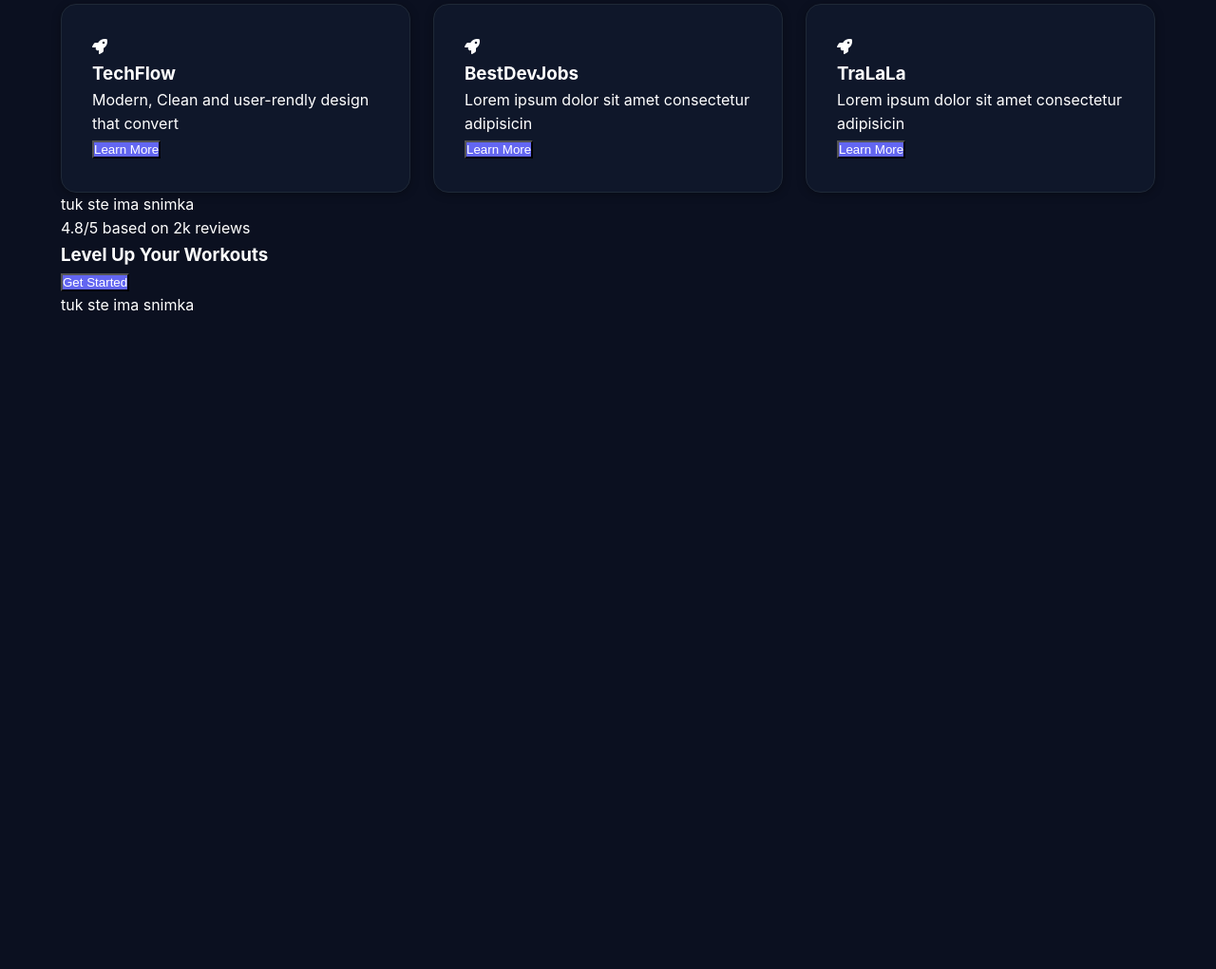
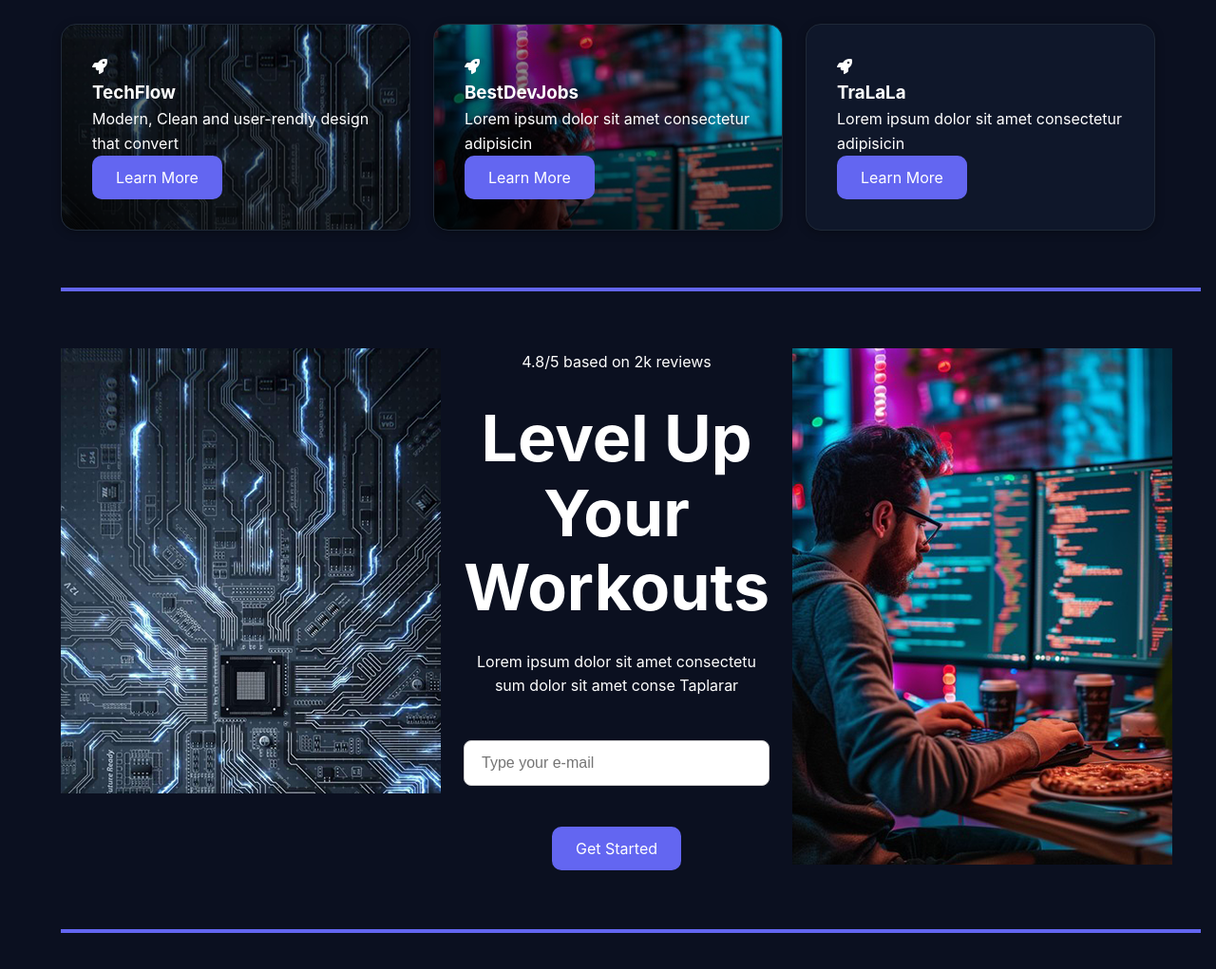
Before and after one commit to PavelAbadon/Nebula-studio, a plain HTML site: page css-version/index.html in a window 1280 px wide. Shown: the part 1258-2279 px from the top of the page at 95% size. Before the commit the page ends 1593 px from the top, so only its background shows below. Drawn offline with Linux system fonts and the light colour scheme.

Commit message:
arrangement of CTA section

```diff
--- a/css-version/assets/css/pages.css
+++ b/css-version/assets/css/pages.css
@@ -82,6 +82,26 @@
     font-size: 64px;
 }
 
+.card1{
+    background-image:
+        linear-gradient(to top right, rgba(0,0,0,0.95), rgba(0,0,0,0)),
+        url("/css-version/assets/images/backgound_work01.png");
+}
+
+.card2{
+    background-image:
+        linear-gradient(to top right, rgba(0,0,0,0.95), rgba(0,0,0,0)),
+        url("/css-version/assets/images/backgound_work02.png");
+}
+
+hr {
+    width: 1200px;
+    height: 4px;
+    border: none;
+    background-color: var( --accent-primary);
+    margin: 60px auto;
+}
+
 .our-work-heading{
    display: flex;
    flex-direction: column;
@@ -89,3 +109,31 @@
    gap: var(--space-4);
    padding-bottom: var(--space-5);
 }
+
+.real-cta{
+    display: flex;
+    flex-direction: column;
+    justify-content:space-around;
+    align-items: center;
+    gap: var(--space-5);
+}
+
+
+.real-cta input {
+    width: 100%;
+    padding: 14px 18px;
+    margin: 1rem 0;
+    border: 1px solid #ccc;
+    border-radius: 8px;
+    font-size: 1rem;
+    outline: none;
+    transition: border-color .3s ease;
+}
+.cta h3{
+    line-height: 1.15em;
+    text-align: center;
+}
+
+.cta p{
+    text-align: center;
+}
--- a/css-version/index.html
+++ b/css-version/index.html
@@ -55,19 +55,19 @@
                         <i class="fa-solid fa-display big-icon"></i>
                         <h3 class="h3">Web Design</h3>
                         <p class="card-paragraph">Modern, Clean and user-rendly design that convert</p>
-                        <button class="btn-primary">Learn More</button>
+                        <button class="btn btn-primary">Learn More</button>
                     </div>
                     <div class="card">
                         <i class="fa-solid fa-code big-icon"></i>
                         <h3 class="h3">Develepment</h3>
                         <p class="card-paragraph">MLorem Ipsun Sit dollore ich binOne Beer</p>
-                        <button class="btn-primary">Learn More</button>
+                        <button class="btn btn-primary">Learn More</button>
                     </div>
                     <div class="card">
                         <i class="fa-solid fa-rocket big-icon"></i>
                         <h3 class="h3">SEO Optimization</h3>
                         <p class="card-paragraph">Modern, Clean and user-rendly design that convert</p>
-                        <button class="btn-primary">Learn More</button>
+                        <button class="btn btn-primary">Learn More</button>
                     </div>
                 </div>
             </section>
@@ -78,38 +78,48 @@
                     <p>Chek out some of our recent projects</p>
                 </div>
                 <div class="work-card grid-3">
-                    <div class="card">
+                    <div class="card card1">
                         <i class="fa-solid fa-rocket"></i>
                         <h3 class="h3">TechFlow</h3>
                         <p class="card-paragraph">Modern, Clean and user-rendly design that convert</p>
-                        <button class="btn-primary" >Learn More</button>
+                        <button class="btn btn-primary" >Learn More</button>
                     </div>
-                    <div class="card">
+                    <div class="card card2">
                         <i class="fa-solid fa-rocket"></i>
                         <h3 class="h3">BestDevJobs</h3>
                         <p class="card-paragraph">Lorem ipsum dolor sit amet consectetur adipisicin</p>
-                        <button class="btn-primary" >Learn More</button>
+                        <button class="btn btn-primary" >Learn More</button>
                     </div>
-                    <div class="card">
+                    <div class="card card3">
                         <i class="fa-solid fa-rocket"></i>
                         <h3 class="h3">TraLaLa</h3>
                         <p class="card-paragraph">Lorem ipsum dolor sit amet consectetur adipisicin</p>
-                        <button class="btn-primary" >Learn More</button>
+                        <button class="btn btn-primary" >Learn More</button>
                     </div>
                 </div>
             </section>
 
+            <hr>
+
             <section class="cta-section">
-                <div class="cta-section-wraper">
-                    <div class="cta">tuk ste ima snimka</div>
+                <div class="cta-section-wraper grid-3">
                     <div class="cta">
+                        <img src="/css-version/assets/images/backgound_work01.png" alt="">
+                    </div>
+                    <div class="cta real-cta">
                         <p class="cta">4.8/5 based on 2k reviews</p>
-                        <h3 class="h3">Level Up Your Workouts</h3>
-                        <button class="btn-primary" >Get Started</button>
+                        <h3 class="h1">Level Up Your Workouts</h3>
+                        <p class="cta">Lorem ipsum dolor sit amet consectetu sum dolor sit amet conse Taplarar</p>
+                        <input type="text" placeholder="Type your e-mail">
+                        <button class="btn btn-primary" >Get Started</button>
                     </div>
-                    <div class="cta">tuk ste ima snimka</div>
+                    <div class="cta">
+                        <img src="/css-version/assets/images/backgound_work02.png" alt="">
+                    </div>
                 </div>
             </section>
+
+            <hr>
 
         </div>
 
```
Also changed, not shown: css-version/assets/images/backgound_work01.png (added), css-version/assets/images/backgound_work02.png (added).
